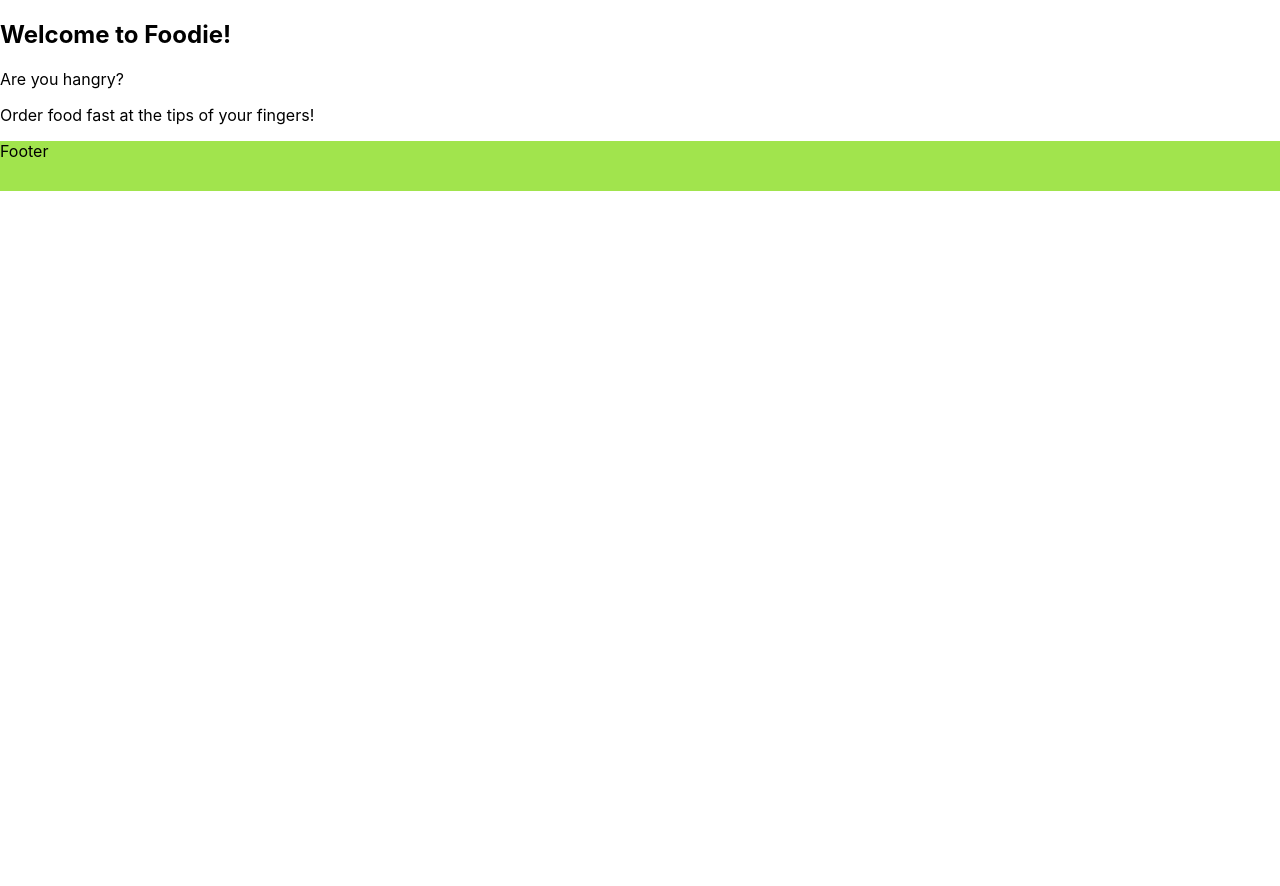
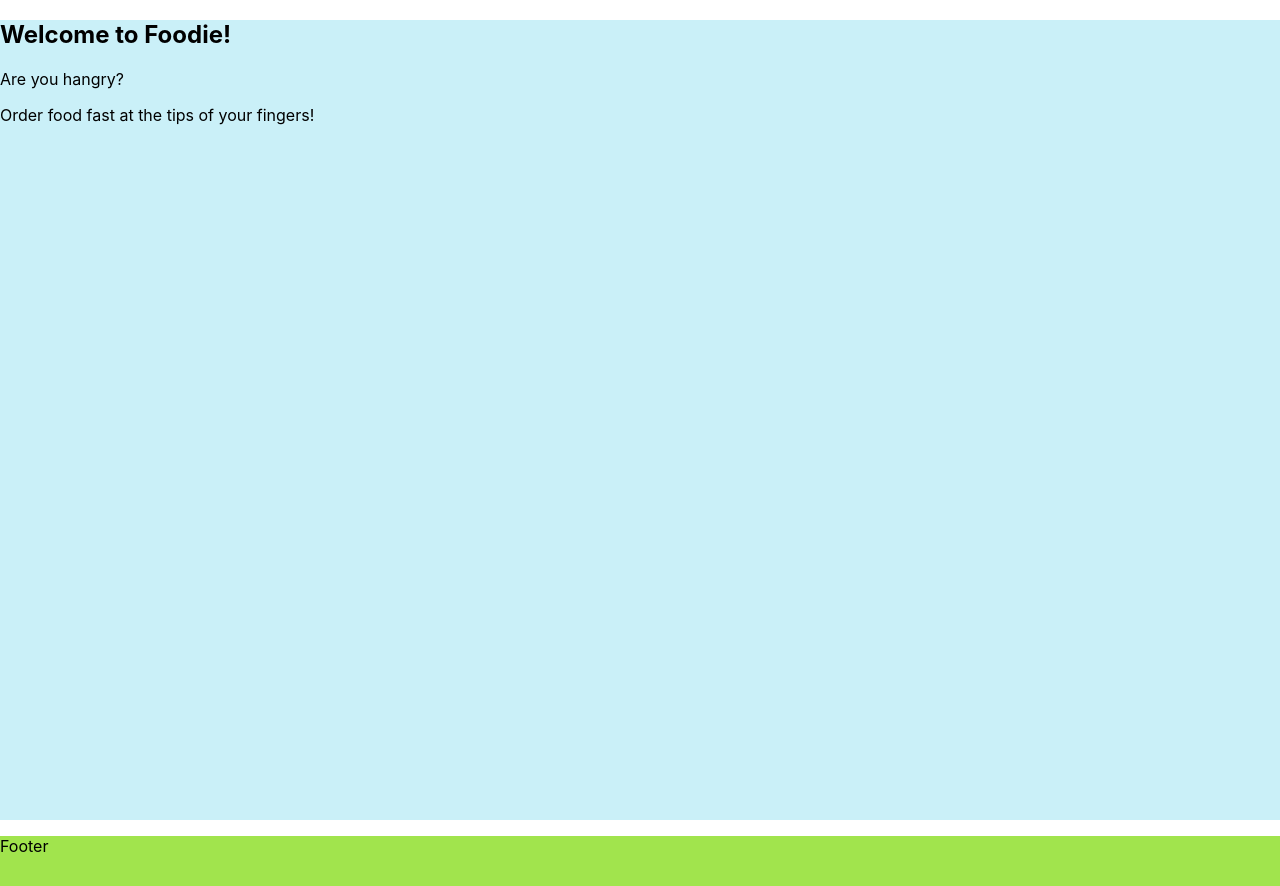
Before and after one commit to JenkenK/tasty_code, a Flask app: page / in a window 1280 px wide. Shown: the part 220-1106 px from the top of the page. Before the commit the page ends 411 px from the top, so only its background shows below. Run offline with Flask 2, Linux system fonts and the light colour scheme.

Commit message:
added section in style css

```diff
--- a/static/css/style.css
+++ b/static/css/style.css
@@ -3,3 +3,8 @@ html, body{
     margin: 0;
 
 }
+
+section{
+    height:100vh;
+    background-color: #caf0f8;
+}
```
